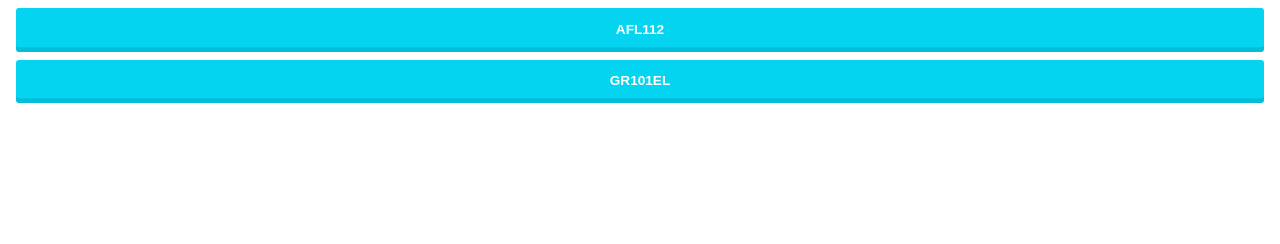
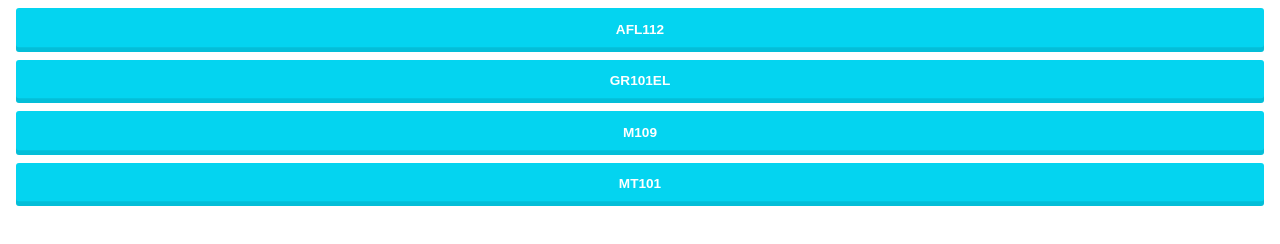
Before and after one commit to eduaou/courses, a plain HTML site: page index.html in a window 1280 px wide. Drawn offline with Linux system fonts and the light colour scheme.

Commit message:
Update index.html

```diff
--- a/index.html
+++ b/index.html
@@ -11,6 +11,8 @@
 <!--[courses list]-->
 <a href="http://www.eduaou.blogspot.com/search/label/AFL112 " class="btn blue block">AFL112</a>
 <a href="http://www.eduaou.blogspot.com/search/label/GR101EL" class="btn blue block">GR101EL</a>
+<a href="http://www.eduaou.blogspot.com/search/label/M109" class="btn blue block">M109</a>
+<a href="http://www.eduaou.blogspot.com/search/label/MT101" class="btn blue block">MT101</a>
 <!--[courses list]-->
 </body>
 
```
